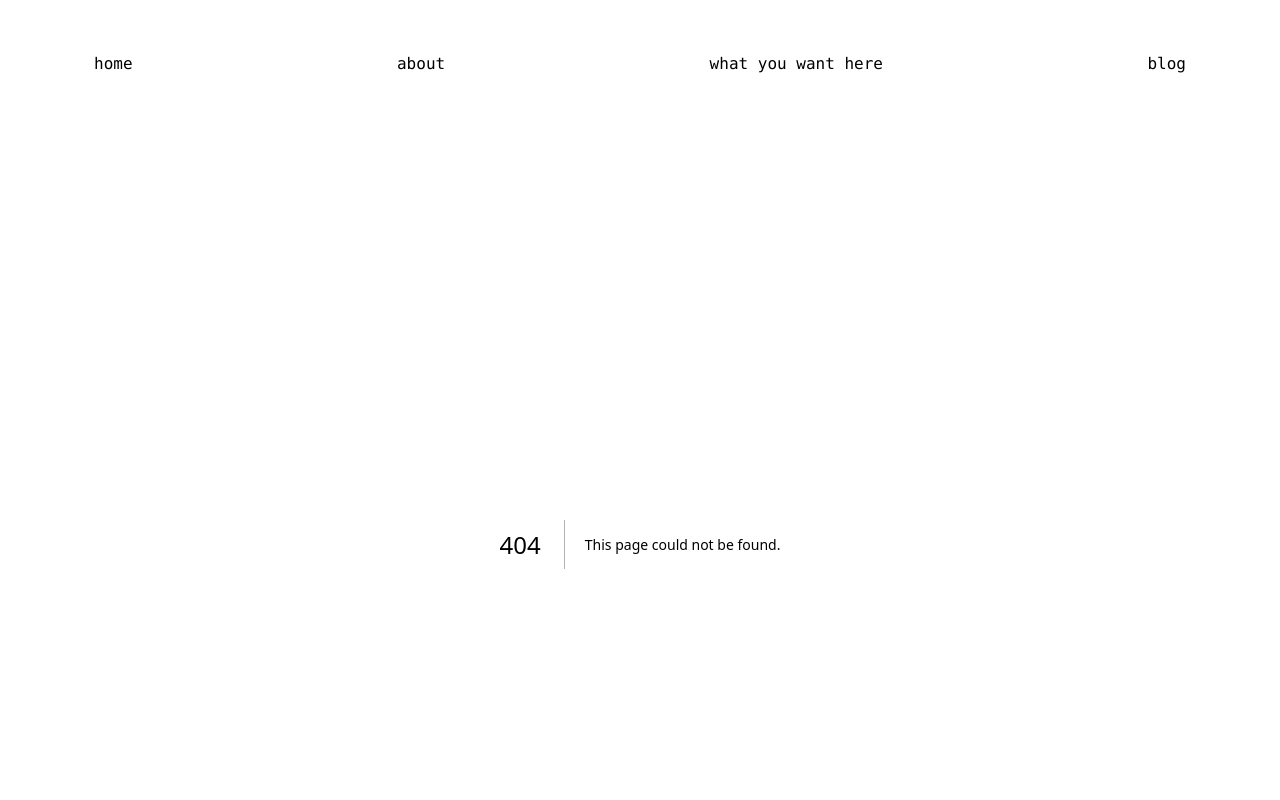
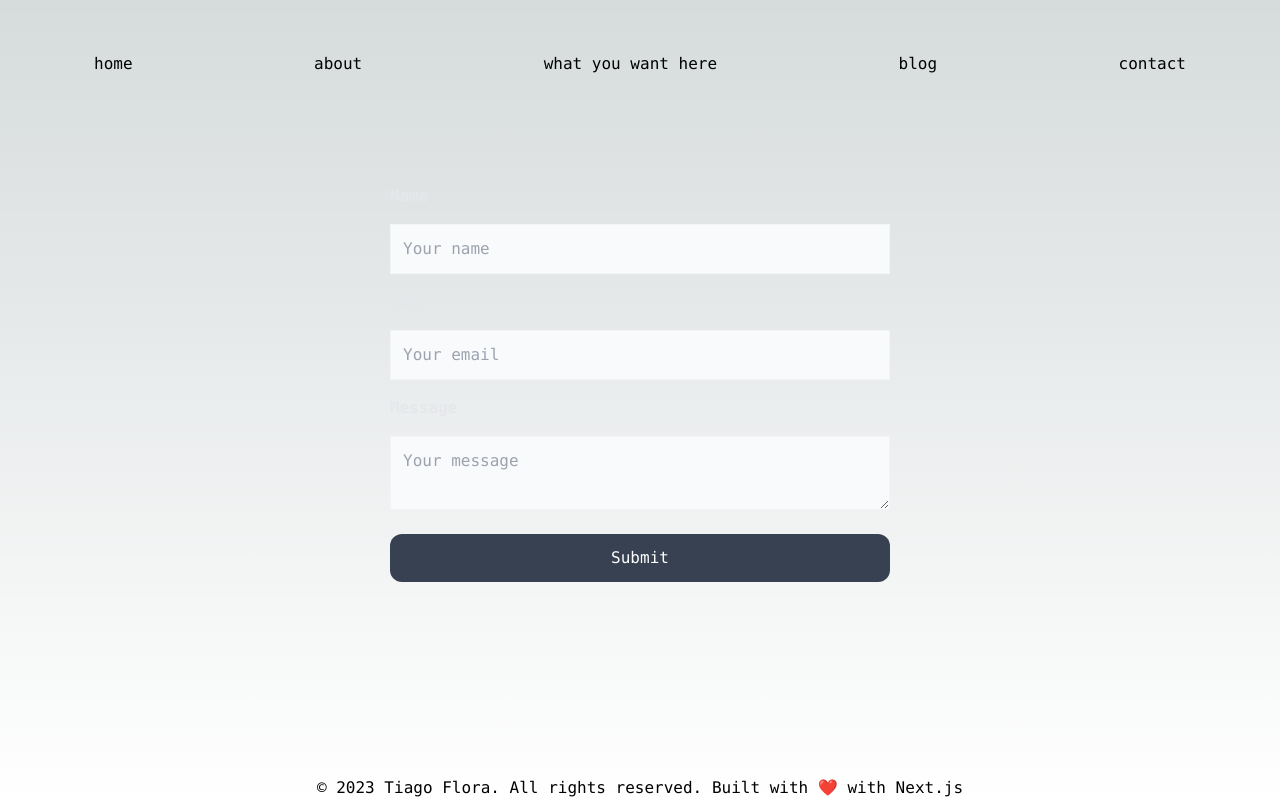
Before and after one commit to t-flora/tflora__, a Next.js app: page /contact in a window 1280 px wide. Before the commit this address had no page. Shown: the top 800 px of the page. Built offline with nearby package versions, Linux system fonts and the light colour scheme.

Commit message:
add missing contact directory and nav adjustment

```diff
--- /dev/null
+++ b/app/contact/page.tsx
@@ -0,0 +1,5 @@
+import Contact from '@/components/Contact';
+
+export default function ContactPage() {
+    return <Contact />
+}
--- a/components/Navbar.tsx
+++ b/components/Navbar.tsx
@@ -32,6 +32,7 @@ export default function Navbar() {
                 <NavLink label="about" href="./about" />
                 <NavLink label="what you want here" href="./skills" />
                 <NavLink label="blog" href="./blog" />
+                <NavLink label="contact" href="./contact" />
             </div>
         </nav>
     );
```
